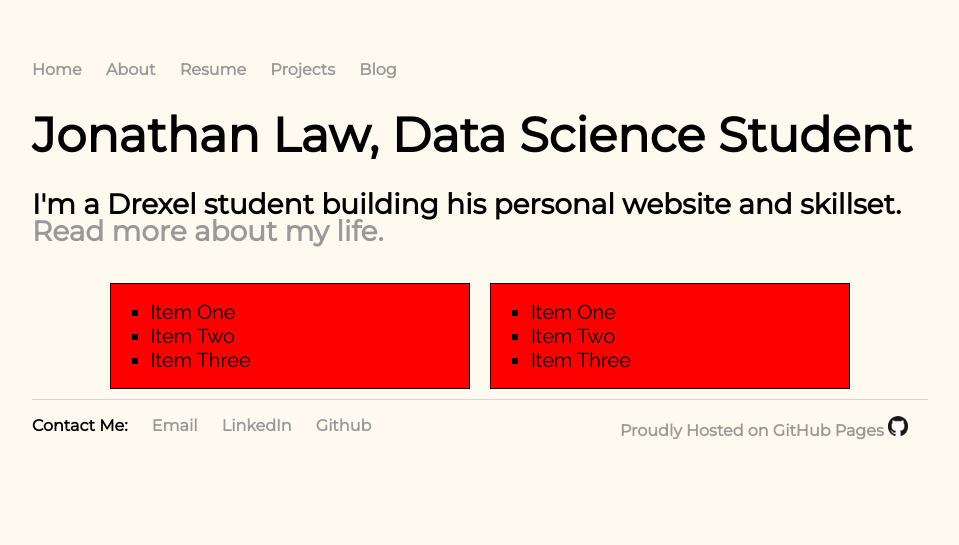
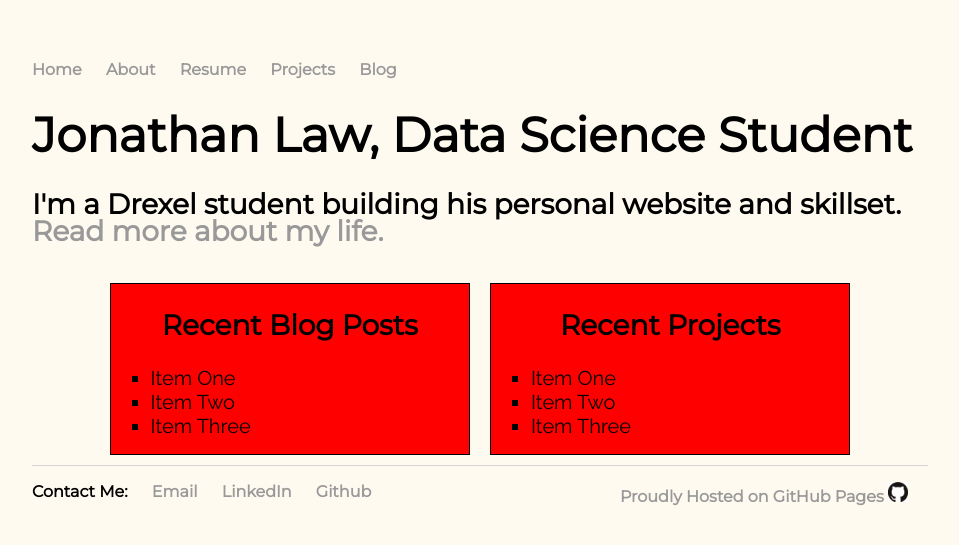
Before and after one commit to shindig7/my-site, a Jekyll site: the page built from index.html, in a window 1280 px wide. Shown: the top 545 px of the page, without its empty margins (160-1119 px from the left). Built offline with Jekyll 4.4.1, drawn with Linux system fonts in a browser that asks for light colours.

Commit message:
Added list headers

```diff
--- a/index.html
+++ b/index.html
@@ -10,14 +10,14 @@ published: true
 </div><!-- /.blurb -->
 
 <div class="flex-container">
-	<div>
+	<div><h3 align="center">Recent Blog Posts</h3>
 		<ul>
 			<li>Item One</li>
 			<li>Item Two</li>
 			<li>Item Three</li>
 		</ul>
 	</div>
-	<div>
+	<div><h3 align="center">Recent Projects</h3>
 		<ul>
 			<li>Item One</li>
 			<li>Item Two</li>
```
